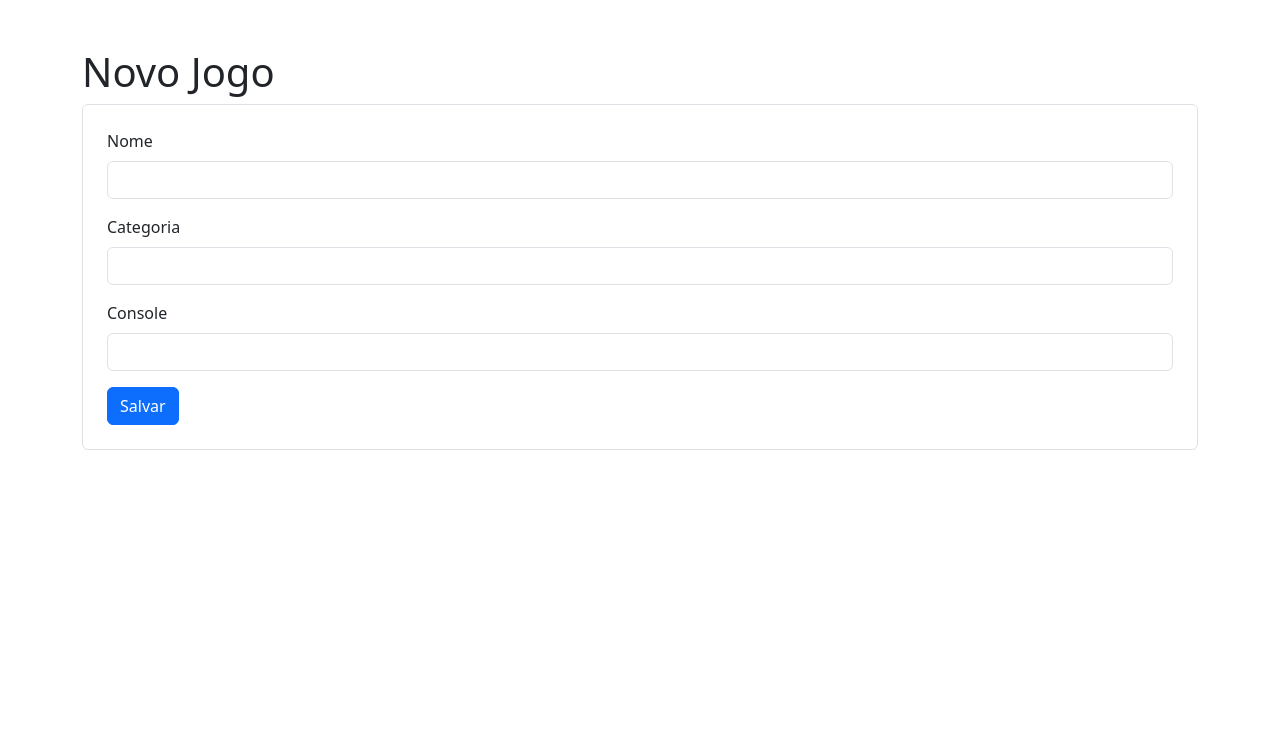
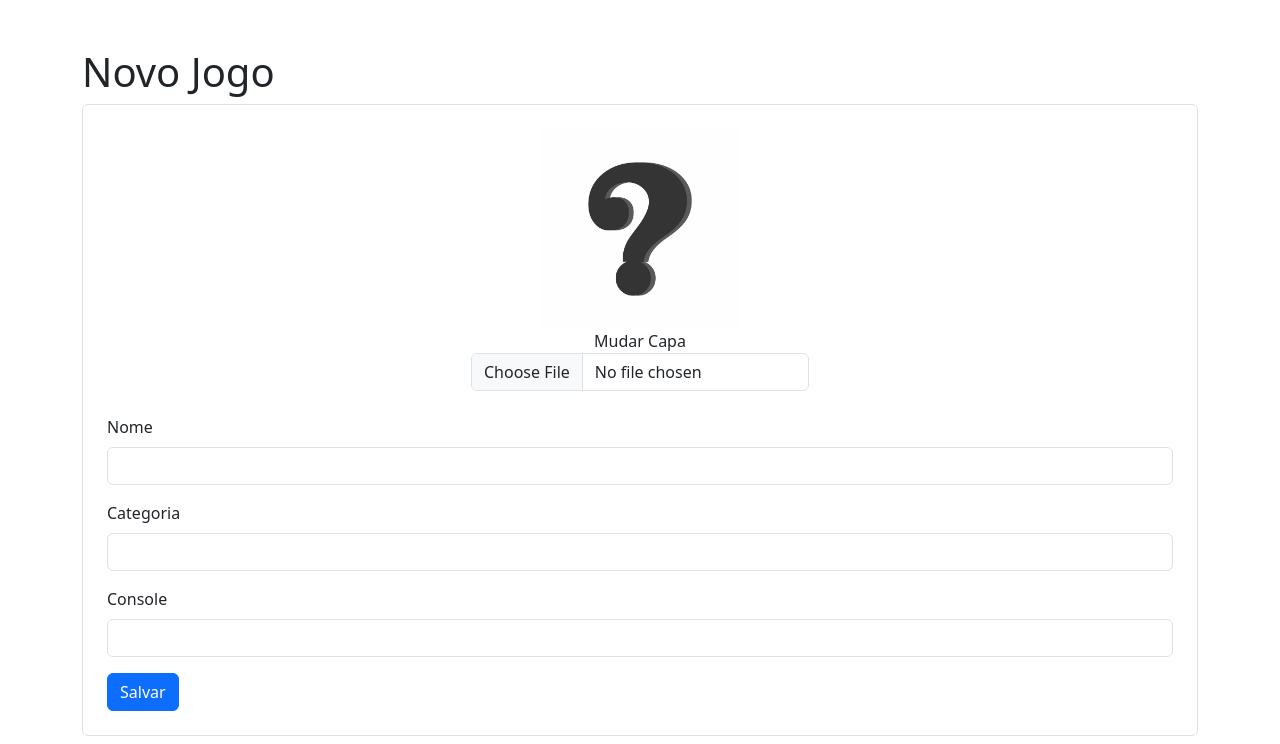
Before and after one commit to dnsouzadev/api-jogoteca, a Flask app: page /novo in a window 1280 px wide. Shown: the part 56-800 px from the top of the page. Run offline with Flask 2, Linux system fonts and the light colour scheme; the visitor is signed in with stand-in values (Sample User, id 1); some libraries are stand-ins or nearby versions.

Commit message:
colocando preview da imagem da capa do jogo

```diff
--- a/config/config.py
+++ b/config.py
@@ -1,4 +1,8 @@
+import os
+
 SECRET_KEY = 'alura'
 
 SQLALCHEMY_DATABASE_URI= \
     'mysql+mysqlconnector://root:admin@localhost/jogoteca'
+
+UPLOAD_PATH = os.path.dirname(os.path.abspath(__file__)) + '/uploads'
--- a/jogoteca.py
+++ b/jogoteca.py
@@ -2,7 +2,7 @@ from flask import Flask
 from flask_sqlalchemy import SQLAlchemy
 
 app = Flask(__name__)
-app.config.from_pyfile('config/config.py')
+app.config.from_pyfile('config.py')
 
 db = SQLAlchemy(app)
 
--- /dev/null
+++ b/static/app.js
@@ -0,0 +1,16 @@
+$('form input[type="file"]').change(event => {
+    let arquivos = event.target.files;
+    if (arquivos.length == 0) {
+        console.log('Nenhum arquivo selecionado');
+    } else {
+        console.log('Arquivo selecionado:', arquivos[0].name);
+        if (arquivos[0].type == 'image/jpeg') {
+            $('img').remove();
+            let imagem = $('<img class="img-responseive">')
+                .attr('src', URL.createObjectURL(arquivos[0]))
+            $('figure').prepend(imagem);
+        } else {
+            console.alert('Selecione um arquivo do tipo JPEG');
+        }
+    }
+})
--- a/templates/novo.html
+++ b/templates/novo.html
@@ -1,7 +1,19 @@
 {% extends 'template.html' %}
 {% block content %}
-        <form action="/criar" method="post">
+        <form action="/criar" method="post" enctype="multipart/form-data">
             <fieldset class="border p-4 rounded">
+
+                <div class="form-group mb-3">
+                    <figure class="text-center">
+                        <img class="img-responseive" src="{{ url_for('imagem', nome_arquivo='capa.jpg') }}" width="200px" height="200px" alt="Capa do jogo" class="img-thumbnail" id="foto">
+                        <figcaption>
+                            <label for="foto" class="form-label">
+                                Mudar Capa
+                                <input type="file" name="arquivo" accept=".jpg" class="form-control">
+                            </label>
+                        </figcaption>
+                    </figure>
+                </div>
                 <div class="form-group mb-3">
                     <label for="nome" class="form-label">Nome</label>
                     <input type="text" id="nome" name="nome" class="form-control">
--- a/templates/template.html
+++ b/templates/template.html
@@ -4,6 +4,7 @@
     <meta charset="UTF-8">
     <meta name="viewport" content="width=device-width, initial-scale=1.0">
     <link rel="stylesheet" href="{{ url_for('static', filename='bootstrap.css') }}">
+    <script src="https://ajax.googleapis.com/ajax/libs/jquery/3.7.1/jquery.min.js"></script>
     <title>Jogoteca</title>
 </head>
 <body>
@@ -52,7 +53,7 @@
         {% block content %}
         {% endblock %}
 
-
+        <script src="{{ url_for('static', filename='app.js') }}"></script>
     </div>
 </body>
 </html>
--- a/views/views.py
+++ b/views/views.py
@@ -1,6 +1,7 @@
-from flask import flash, redirect, render_template, request, url_for, session
+from flask import flash, redirect, render_template, request, send_from_directory, url_for, session
 from models.models import Jogos, Usuarios
 from jogoteca import app, db
+import os
 
 @app.route('/')
 def index():
@@ -31,6 +32,13 @@ def criar():
     novo_jogo = Jogos(nome=nome, categoria=categoria, console=console)
     db.session.add(novo_jogo)
     db.session.commit()
+
+    os.makedirs(f'uploads/{nome}', exist_ok=True)
+
+    arquivo = request.files['arquivo']
+    upload_path = os.path.join(app.config['UPLOAD_PATH'], nome, f'{str(novo_jogo.id)}.jpg')
+    arquivo.save(upload_path)
+
     flash(f'O jogo {novo_jogo.nome} foi cadastrado com sucesso!')
     return redirect(url_for('index'))
 
@@ -87,3 +95,8 @@ def deletar(id):
     db.session.commit()
     flash(f'O jogo {jogo.nome} foi deletado com sucesso!')
     return redirect(url_for('index'))
+
+
+@app.route('/uploads/<nome_arquivo>')
+def imagem(nome_arquivo):
+    return send_from_directory('uploads', nome_arquivo)
```
Also changed, not shown: uploads/Counter Strike 2/Counter Strike 2&14.jpg (added), uploads/Counter Strike 2/cs2.jpg (added), uploads/Counter Strike/17.jpg (added), uploads/Elden Ring/16.jpg (added), uploads/Elden Ring/eldenring.jpg (added), uploads/capa.jpg (added).
